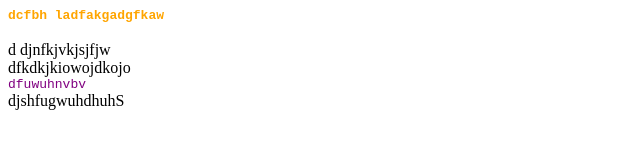
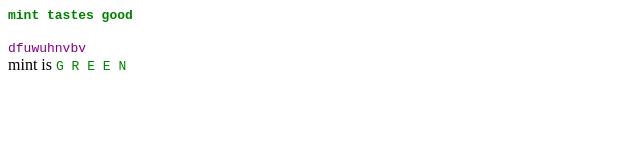
Before and after one commit to odin281/HelloWorld-, a plain HTML site: page index.html in a window 1280 px wide. Shown: the whole page, without its empty margins (0-640 px from the left). Drawn offline with Linux system fonts and the light colour scheme.

Commit message:
Update index.html

```diff
--- a/index.html
+++ b/index.html
@@ -1,14 +1,11 @@
 <html>
 <head></head>
-<title>dsfahgkkgafw</title>
+<title>Mint</title>
 </head>
 <body>
-<code style="color : orange"><b>dcfbh ladfakgadgfkaw</b></code><br/>
-<br/>d djnfkjvkjsjfjw
-<br/>
-dfkdkjkiowojdkojo
+<code style="color : Green"><b>mint tastes good</b></code><br/>
 <br/>
 <code style="color : purple">dfuwuhnvbv</code>
-<br>djshfugwuhdhuhS<br/>
+<br>mint is <code style="color : Green"> G R E E N</code> <br/>
 </body>
 </html>
```
